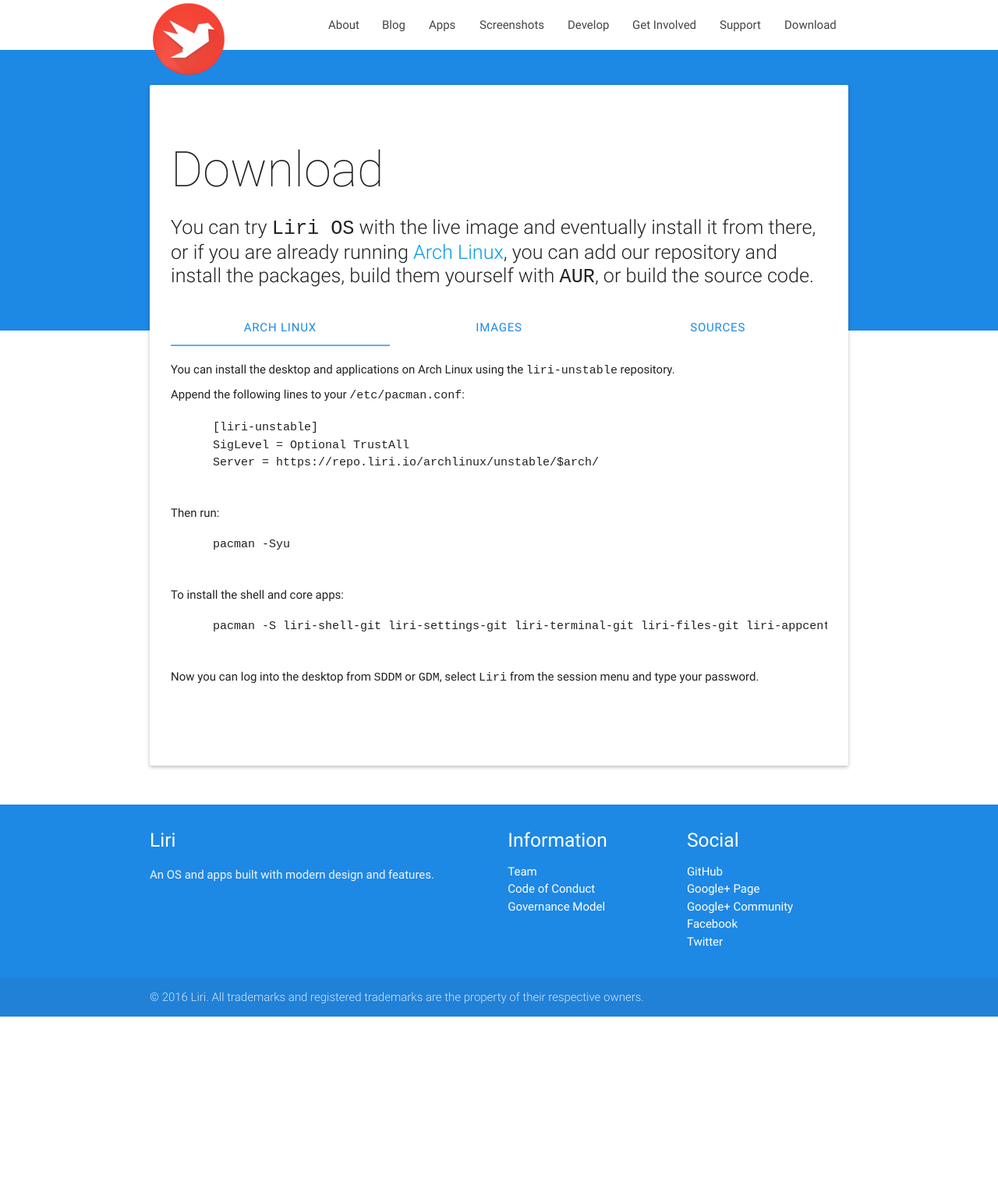
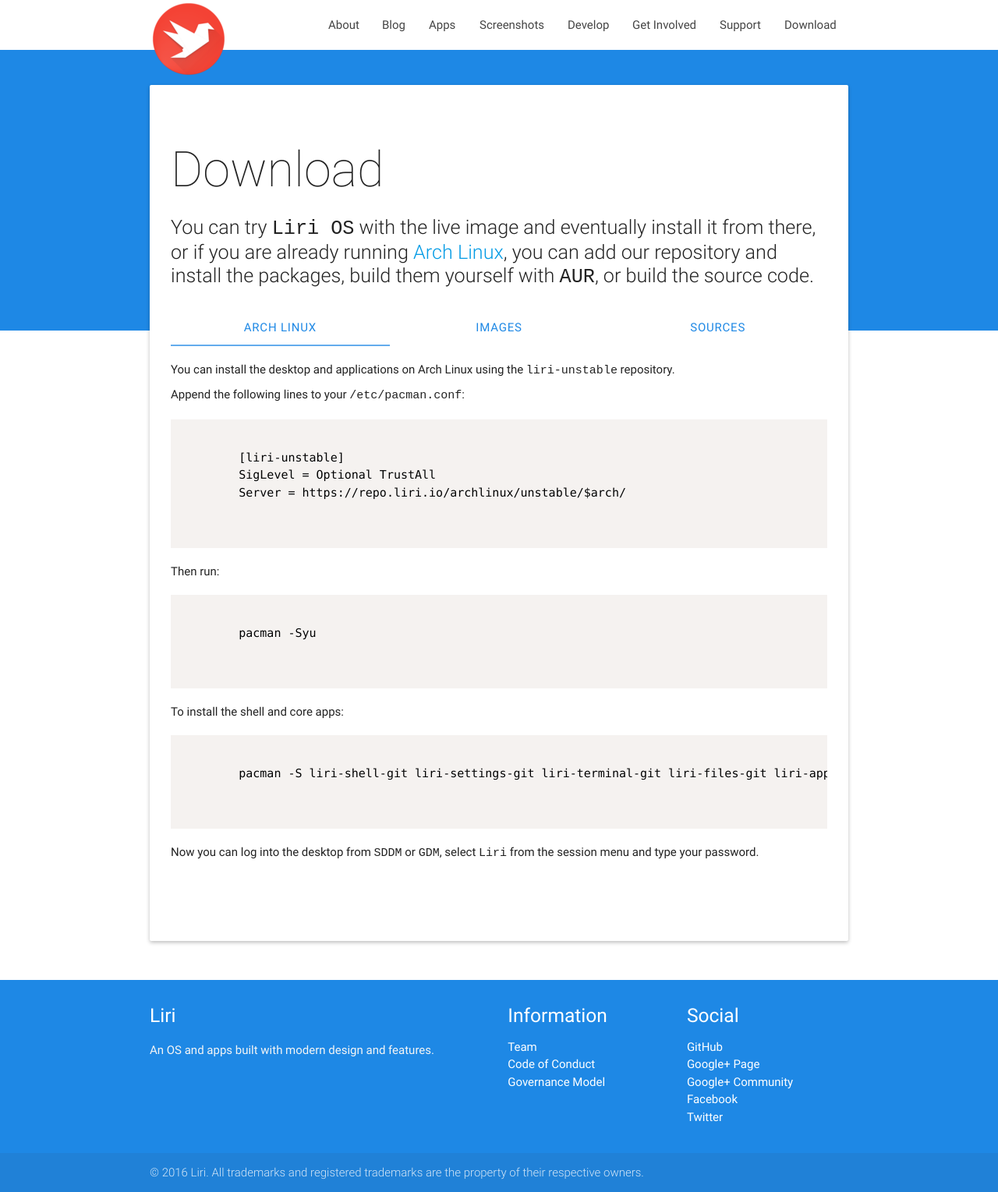
Before and after one commit to lirios/lirios.github.io, a Jekyll site: the page built from download.html, in a window 1280 px wide. Shown: the whole page at 78% size. Built offline with Jekyll 4.4.1, drawn with Linux system fonts in a browser that asks for light colours; nearby versions of some CDN libraries; a script that is not in the unit is left out; before the commit the page ends 1304 px from its top, so only the background shows below that.

Commit message:
Add prism to Download

```diff
--- a/download.html
+++ b/download.html
@@ -4,6 +4,9 @@
 permalink: /download/
 style: blue.css
 ---
+
+<link type="text/css" rel="stylesheet" href="{{ site.baseurl }}/css/prism.css"  media="screen,projection">
+<script data-default-language="markup" src="{{ site.baseurl }}/js/prism.js"></script>
 
 <p class="flow-text">
   You can try <code>Liri OS</code> with the live image and eventually install it from there, or
@@ -26,22 +29,28 @@
       repository.<br>
       Append the following lines to your <code>/etc/pacman.conf</code>:
     </p>
-    <pre>
-      [liri-unstable]
-      SigLevel = Optional TrustAll
-      Server = https://repo.liri.io/archlinux/unstable/$arch/
+    <pre class="language-markup">
+      <code class="language-markup">
+        [liri-unstable]
+        SigLevel = Optional TrustAll
+        Server = https://repo.liri.io/archlinux/unstable/$arch/
+      </code>
     </pre>
     <p>
       Then run:
     </p>
-    <pre>
-      pacman -Syu
+    <pre class="language-bash">
+      <code class="language-bash">
+        pacman -Syu
+      </code>
     </pre>
     <p>
       To install the shell and core apps:
     </p>
-    <pre>
-      pacman -S liri-shell-git liri-settings-git liri-terminal-git liri-files-git liri-appcenter-git
+    <pre class="language-bash">
+      <code class="language-bash">
+        pacman -S liri-shell-git liri-settings-git liri-terminal-git liri-files-git liri-appcenter-git
+      </code>
     </pre>
     <p>
       Now you can log into the desktop from <code>SDDM</code> or <code>GDM</code>, select <code>Liri</code> from the session menu and type your password.
```
